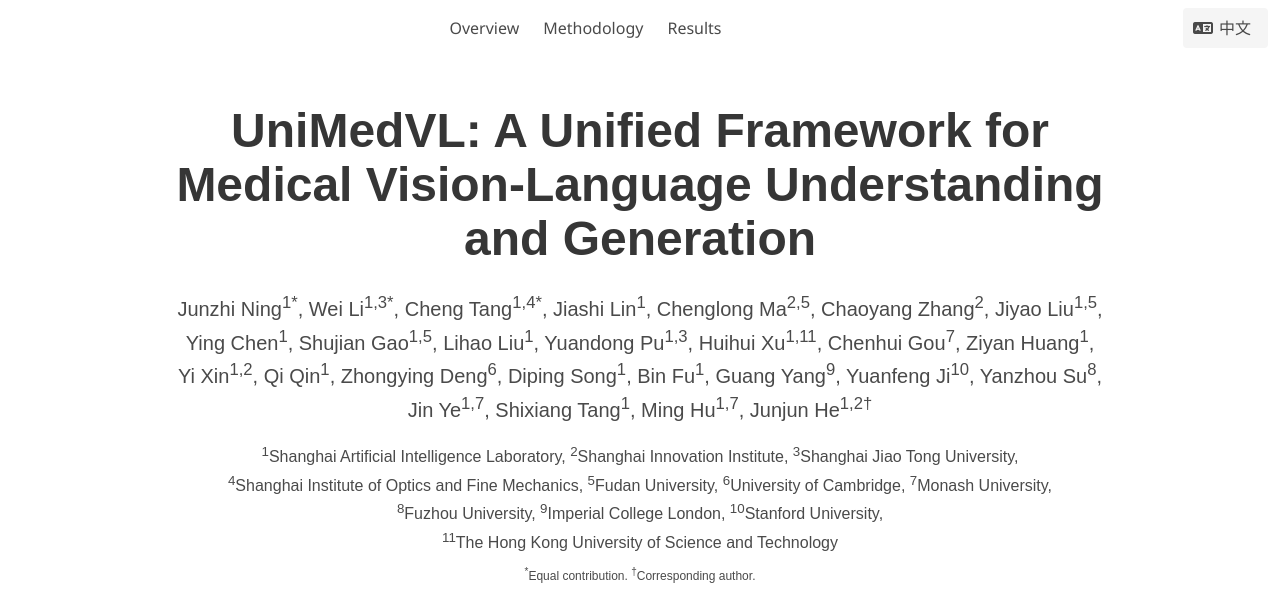
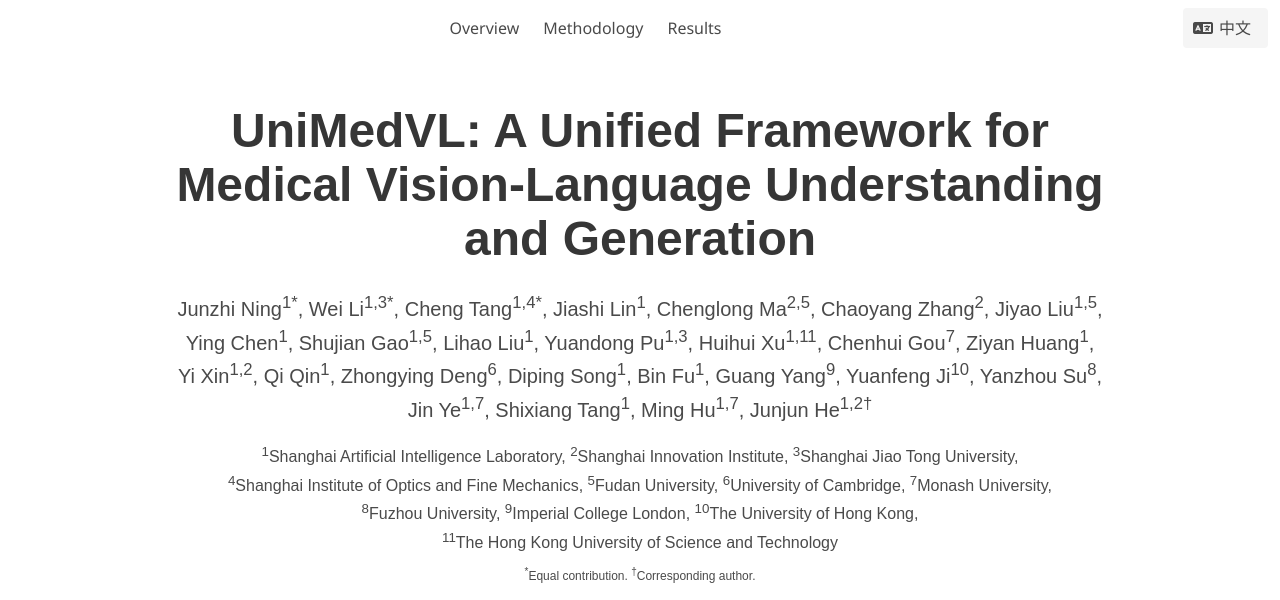
Before and after one commit to uni-medical/UniMedVL_Web, a plain HTML site: page index.html in a window 1280 px wide. Shown: the top 600 px of the page. Drawn offline with nearby package versions, Linux system fonts and the light colour scheme; some icons are missing; a web font is replaced by a local one.

Commit message:
Update the author information

```diff
--- a/index.html
+++ b/index.html
@@ -85,7 +85,7 @@
               <sup>7</sup>Monash University,<br>
               <sup>8</sup>Fuzhou University,
               <sup>9</sup>Imperial College London,
-              <sup>10</sup>Stanford University,<br>
+              <sup>10</sup>The University of Hong Kong,<br>
               <sup>11</sup>The Hong Kong University of Science and Technology
             </span>
           </div>
```
Also changed, not shown: index_zh.html (+1 -1 lines).
